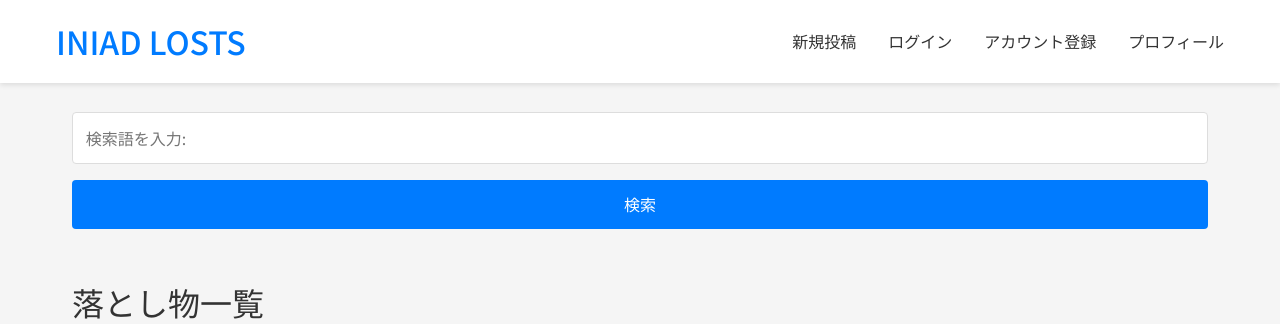
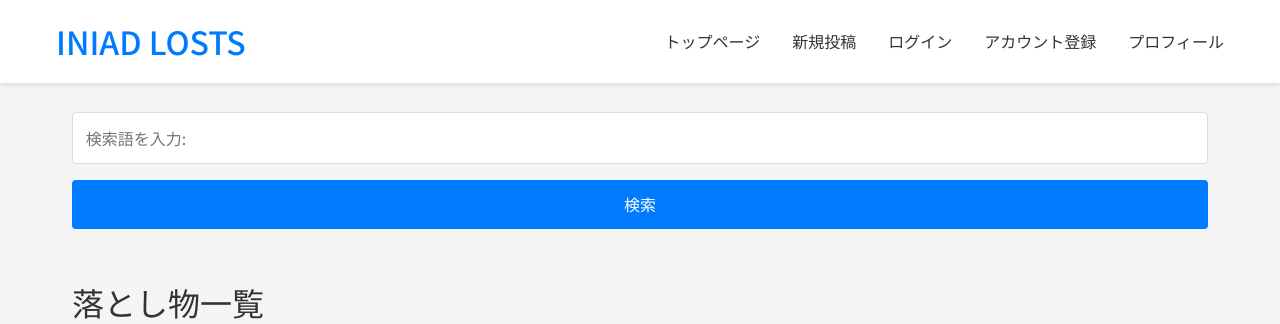
Before and after one commit to Fukushou1911/class1-team2-project, a Django app: page / in a window 1280 px wide. Shown: the top 324 px of the page. Run offline with Django 5.2, Linux system fonts and the light colour scheme; data that the repository does not hold is empty; some libraries are stand-ins or nearby versions.

Commit message:
各ページのヘッダーにトップページへのアクセスボタンを追加

```diff
--- a/team2app/templates/team2app/index.html
+++ b/team2app/templates/team2app/index.html
@@ -16,6 +16,7 @@
       <nav>
           <a href="{% url 'index' %}" class="title">INIAD LOSTS</a>
           <ul class="nav-links">
+              <li><a href="{% url 'index' %}">トップページ</a></li>
               <li><a href="{% url 'post_item' %}">新規投稿</a></li>
               <li><a href="{% url 'login' %}">ログイン</a></li>
               <li><a href="{% url 'register' %}">アカウント登録</a></li>
--- a/team2app/templates/team2app/login.html
+++ b/team2app/templates/team2app/login.html
@@ -15,6 +15,7 @@
         <nav>
             <a href="{% url 'index' %}" class="title">INIAD LOSTS</a>
             <ul class="nav-links">
+                <li><a href="{% url 'index' %}">トップページ</a></li>
                 <li><a href="{% url 'post_item' %}">新規投稿</a></li>
                 <li><a href="{% url 'login' %}">ログイン</a></li>
                 <li><a href="{% url 'register' %}">アカウント登録</a></li>
--- a/team2app/templates/team2app/post_item.html
+++ b/team2app/templates/team2app/post_item.html
@@ -15,6 +15,7 @@
       <nav>
           <a href="{% url 'index' %}" class="title">INIAD LOSTS</a>
           <ul class="nav-links">
+              <li><a href="{% url 'index' %}">トップページ</a></li>
               <li><a href="{% url 'post_item' %}">新規投稿</a></li>
               <li><a href="{% url 'login' %}">ログイン</a></li>
               <li><a href="{% url 'register' %}">アカウント登録</a></li>
--- a/team2app/templates/team2app/profile.html
+++ b/team2app/templates/team2app/profile.html
@@ -15,6 +15,7 @@
         <nav>
             <a href="{% url 'index' %}" class="title">INIAD LOSTS</a>
             <ul class="nav-links">
+                <li><a href="{% url 'index' %}">トップページ</a></li>
                 <li><a href="{% url 'post_item' %}">新規投稿</a></li>
                 <li><a href="{% url 'login' %}">ログイン</a></li>
                 <li><a href="{% url 'register' %}">アカウント登録</a></li>
--- a/team2app/templates/team2app/register.html
+++ b/team2app/templates/team2app/register.html
@@ -15,6 +15,7 @@
       <nav>
           <a href="{% url 'index' %}" class="title">INIAD LOSTS</a>
           <ul class="nav-links">
+              <li><a href="{% url 'index' %}">トップページ</a></li>
               <li><a href="{% url 'post_item' %}">新規投稿</a></li>
               <li><a href="{% url 'login' %}">ログイン</a></li>
               <li><a href="{% url 'register' %}">アカウント登録</a></li>
```
